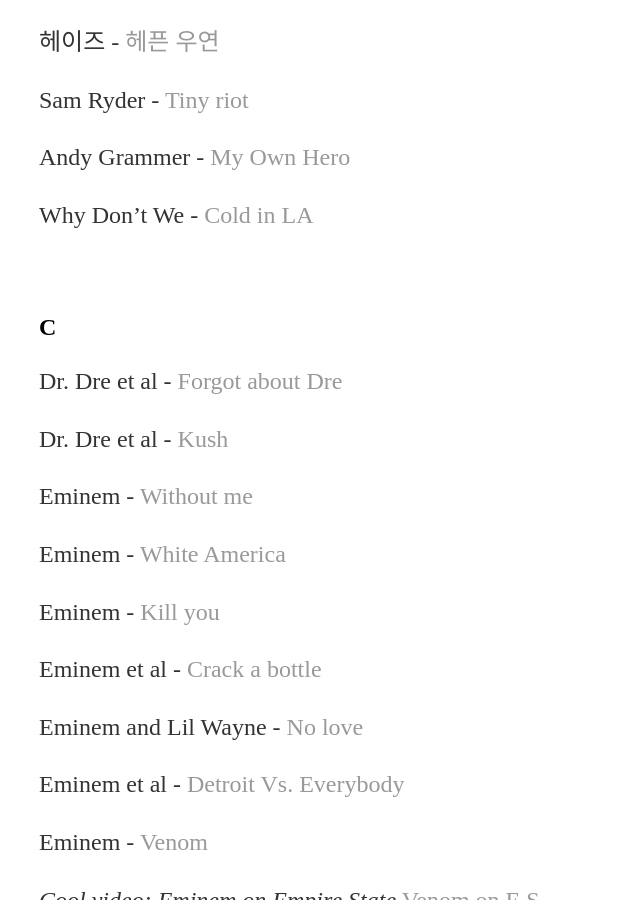
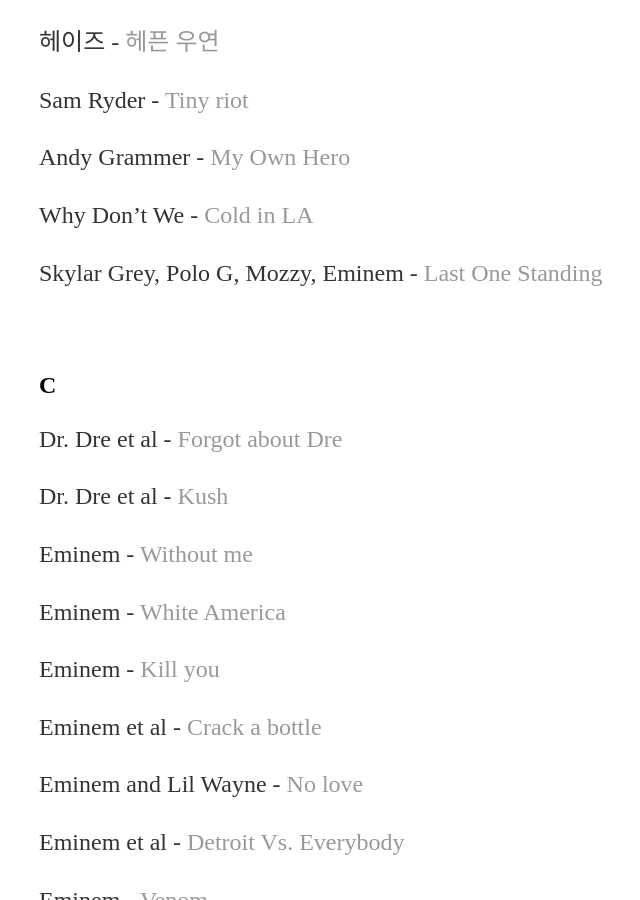
Before and after one commit to yjkweon24/yjkweon24.github.io, a Jekyll site: the page built from _posts/2018-10-23-songs-that-i-love.md, in a window 1280 px wide and 900 px high, scrolled down 9175 px. Shown: the whole window, without its empty margins (153-793 px from the left). Built offline with Jekyll 4.4.1, drawn with Linux system fonts in a browser that asks for light colours.

Commit message:
Update 2018-10-23-songs-that-i-love.md

```diff
--- a/_posts/2018-10-23-songs-that-i-love.md
+++ b/_posts/2018-10-23-songs-that-i-love.md
@@ -317,6 +317,8 @@
 
 Why Don't We - [Cold in LA](https://www.youtube.com/watch?v=0Dlh7FLz7oY)
 
+Skylar Grey, Polo G, Mozzy, Eminem - [Last One Standing](https://www.youtube.com/watch?v=gXH7_XaGuPc)
+
 <br>
 
 ## C
```
